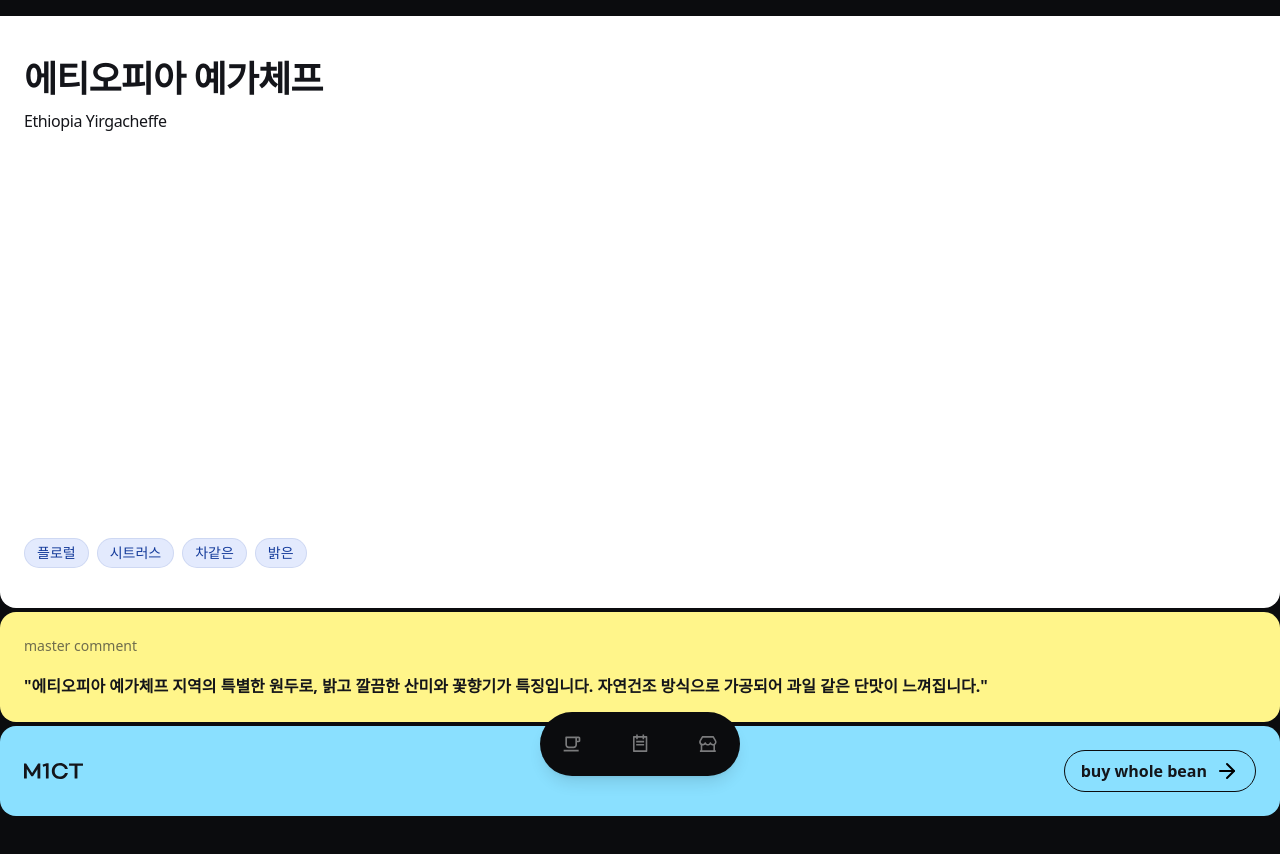
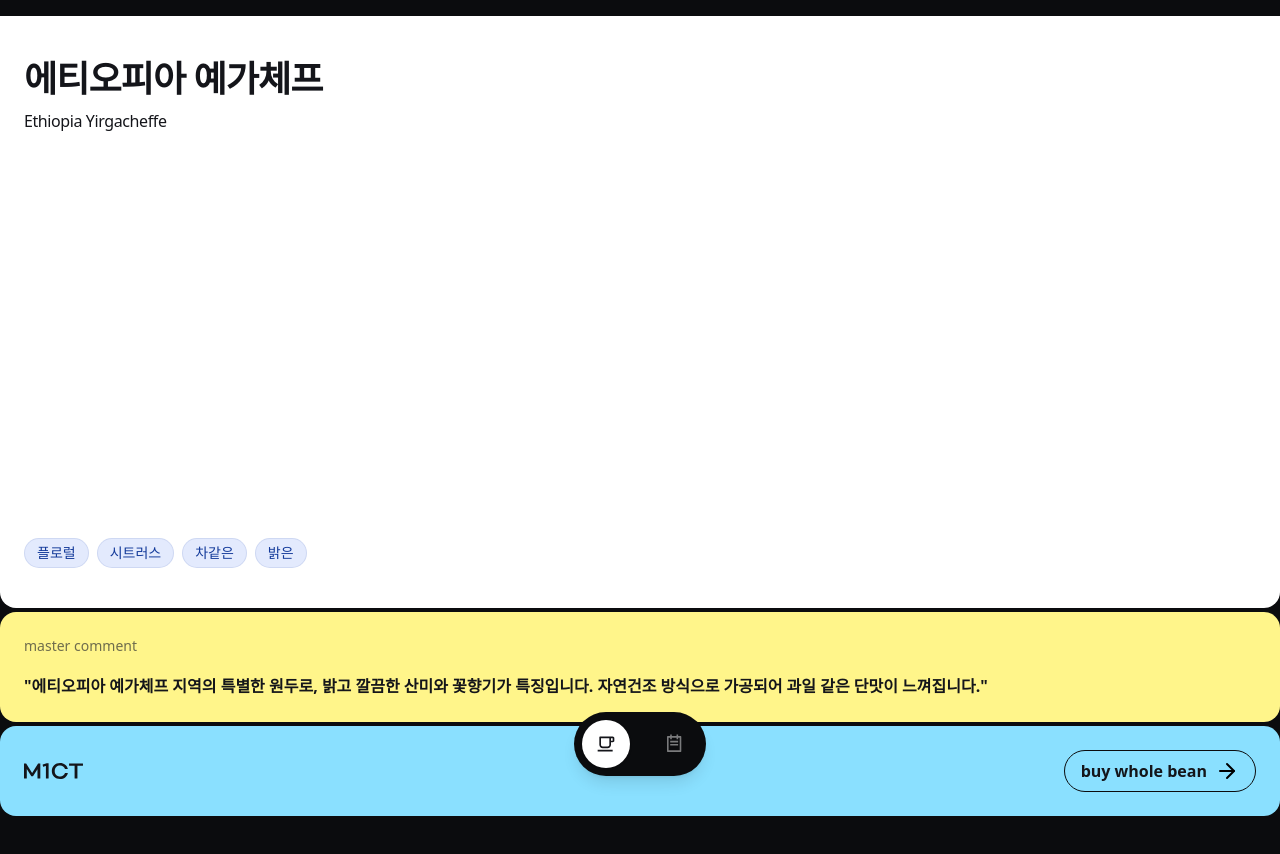
Before and after one commit to 309dot/coffee-nfc, a React (Vite) app: page / in a window 1280 px wide. Shown: the top 854 px of the page. Built offline with nearby package versions, Linux system fonts and the light colour scheme.

Commit message:
Fix navigation: remove details menu and restore original 2-menu design

```diff
--- a/src/App.tsx
+++ b/src/App.tsx
@@ -53,10 +53,8 @@ function App() {
 
   const handleTabChange = (tab: string) => {
     const tabMapping: Record<string, Tab> = {
-      'home': 'coffee',
       'coffee': 'coffee',
-      'calendar': 'calendar',
-      'details': 'coffee-details'
+      'calendar': 'calendar'
     };
 
     const newTab = tabMapping[tab] || 'coffee';
@@ -66,9 +64,7 @@ function App() {
     const urlParams = new URLSearchParams(window.location.search);
     const coffeeId = urlParams.get('coffee');
 
-    if (newTab === 'coffee-details') {
-      window.history.pushState({}, '', `/?page=details${coffeeId ? `&coffee=${coffeeId}` : ''}`);
-    } else if (newTab === 'calendar') {
+    if (newTab === 'calendar') {
       window.history.pushState({}, '', `/?page=calendar${coffeeId ? `&coffee=${coffeeId}` : ''}`);
     } else {
       window.history.pushState({}, '', `/${coffeeId ? `?coffee=${coffeeId}` : ''}`);
--- a/src/components/layout/Layout.tsx
+++ b/src/components/layout/Layout.tsx
@@ -16,7 +16,7 @@ export function Layout({ children, currentPage, onPageChange }: LayoutProps) {
       <main className="flex-1 flex flex-col pt-4 pb-24">
         {children}
       </main>
-      <Navigation currentPage={currentPage as any} onPageChange={onPageChange as any} />
+      <Navigation activeTab={currentPage} onTabChange={onPageChange} />
     </div>
   );
 }
--- a/src/components/ui/Navigation.tsx
+++ b/src/components/ui/Navigation.tsx
@@ -1,31 +1,33 @@
-import { LeadIcon, TodoIcon, Store2Icon } from '../icons';
+import { LeadIcon, TodoIcon, Store2Icon, MenuLineIcon } from '../icons';
 import { cn } from '../../utils/cn';
 
-type Page = 'home' | 'calendar' | 'details' | 'dashboard';
-
 interface NavigationProps {
-  currentPage: Page;
-  onPageChange: (page: Page) => void;
+  activeTab?: string;
+  onTabChange?: (tab: string) => void;
 }
 
-export function Navigation({ currentPage, onPageChange }: NavigationProps) {
+export function Navigation({ activeTab = 'coffee', onTabChange }: NavigationProps) {
   const navItems = [
-    { id: 'home' as Page, icon: LeadIcon, label: 'Coffee' },
-    { id: 'calendar' as Page, icon: TodoIcon, label: 'Calendar' },
-    { id: 'details' as Page, icon: Store2Icon, label: 'Details' },
+    { id: 'coffee', icon: LeadIcon, label: 'Coffee', visible: true },
+    { id: 'calendar', icon: TodoIcon, label: 'Calendar', visible: true },
+    { id: 'store', icon: Store2Icon, label: 'Store', visible: false },
+    { id: 'menu', icon: MenuLineIcon, label: 'Menu', visible: false },
   ];
+
+  // 보이는 아이템만 필터링
+  const visibleItems = navItems.filter(item => item.visible);
 
   return (
     <div className="fixed bottom-0 left-0 right-0 z-40 p-6 flex justify-center">
       <div className="bg-dark-navy rounded-full shadow-lg">
         <div className="flex items-center justify-center px-2 py-2 gap-5">
-          {navItems.map(({ id, icon: Icon, label }) => (
+          {visibleItems.map(({ id, icon: Icon, label }) => (
             <button
               key={id}
-              onClick={() => onPageChange(id)}
+              onClick={() => onTabChange?.(id)}
               className={cn(
                 'w-12 h-12 rounded-full flex items-center justify-center transition-all',
-                currentPage === id
+                activeTab === id
                   ? 'bg-white shadow-sm'
                   : 'bg-transparent hover:bg-white/10'
               )}
@@ -35,7 +37,7 @@ export function Navigation({ currentPage, onPageChange }: NavigationProps) {
                 size={20}
                 className={cn(
                   'transition-colors',
-                  currentPage === id ? 'text-text-primary' : 'text-white/46'
+                  activeTab === id ? 'text-text-primary' : 'text-white/46'
                 )}
               />
             </button>
```
